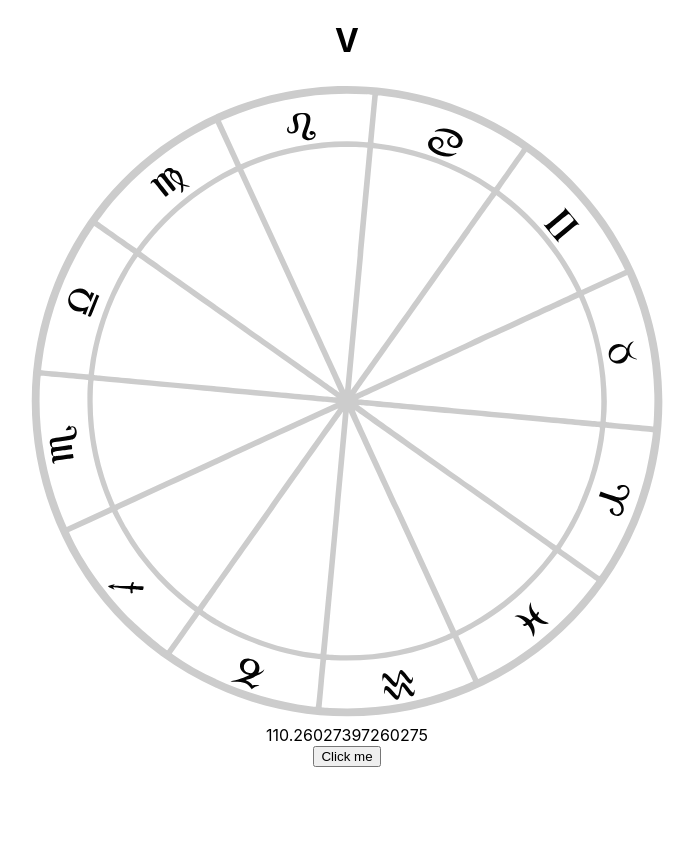
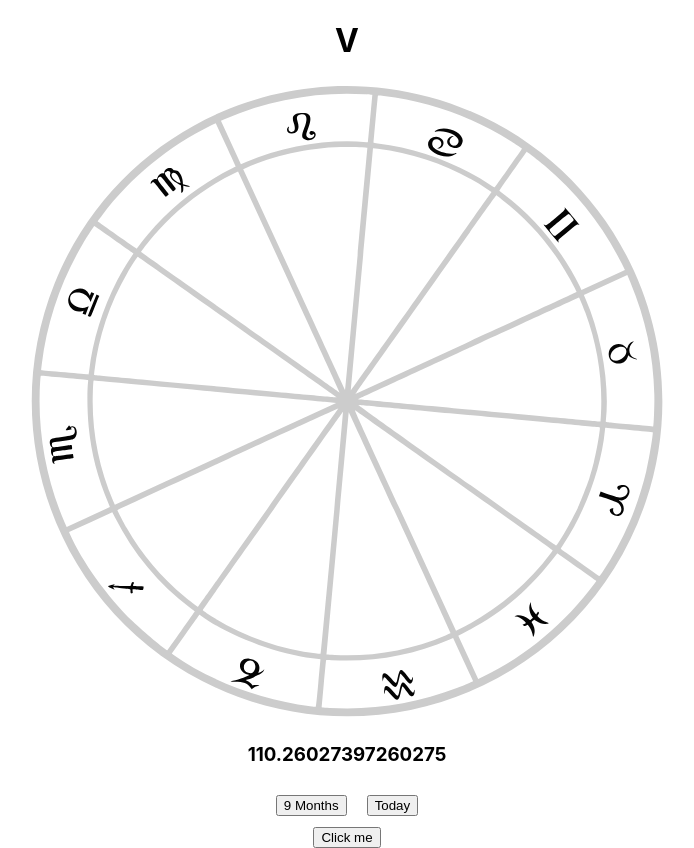
Before and after one commit to chrisjamesr/astrological-conception-calculator, a React (Create React App) app: page / in a window 1280 px wide. Shown: the whole page, without its empty margins (293-987 px from the left). Before the commit the page ends 812 px from the top, so only its background shows below. Built offline with nearby package versions, Linux system fonts and the light colour scheme.

Commit message:
add buttons for sign rotation at present & 40 weeks

```diff
--- a/src/WheelDisplay.js
+++ b/src/WheelDisplay.js
@@ -1,11 +1,16 @@
 import React from 'react';
 
-function WheelDisplay({ day }) {
+const buttonStyle = {
+  margin: '10px'
+}
+function WheelDisplay({ day, jumpForward, jumpToday }) {
 
   return (
     <div className="display">
-      {day}
-    </div>
+      <h3>{day}</h3>
+      <button onClick={jumpForward} style={buttonStyle}>9 Months</button>
+      <button onClick={jumpToday} style={buttonStyle}>Today</button>
+    </div >
   )
 }
 
```
